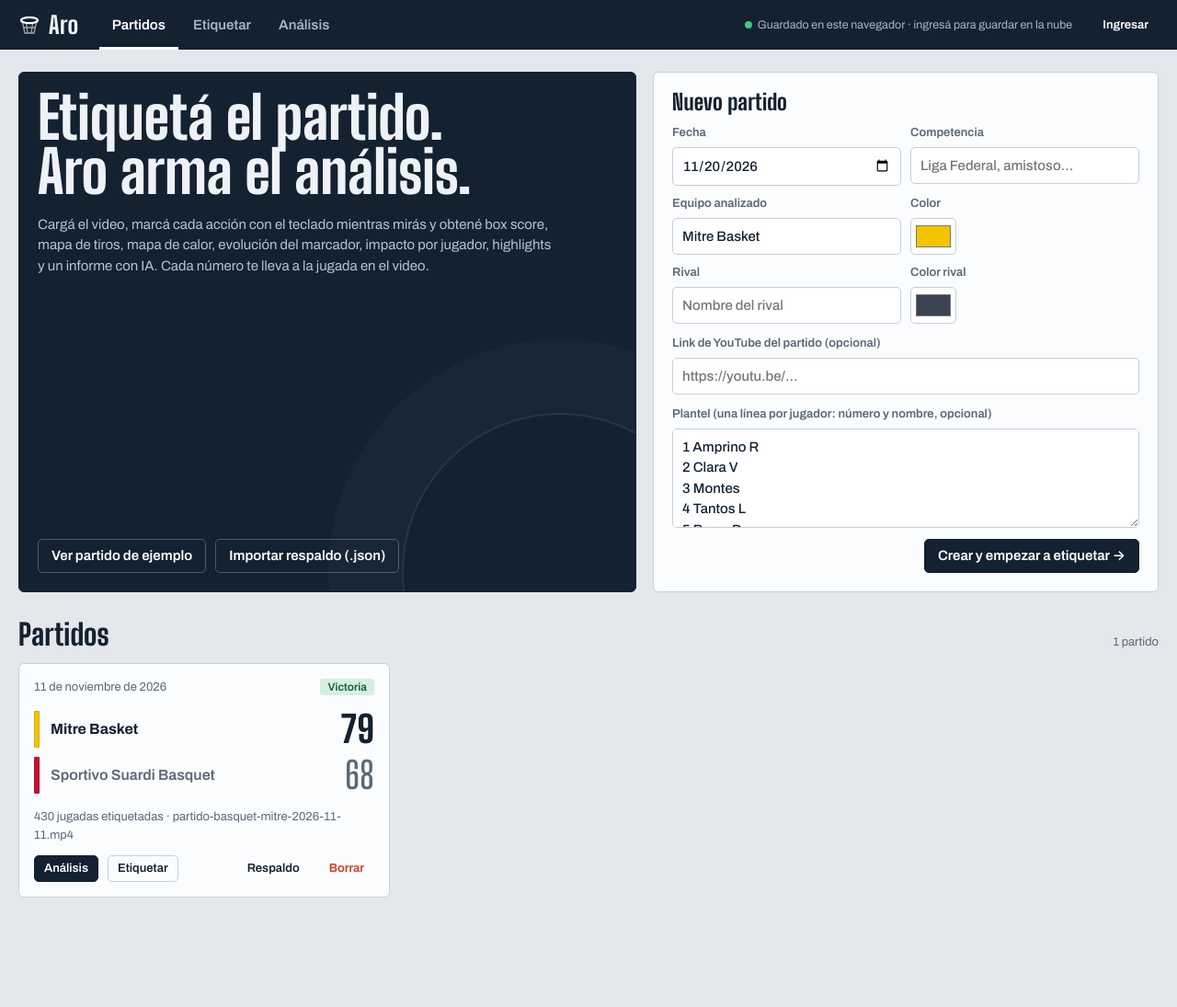
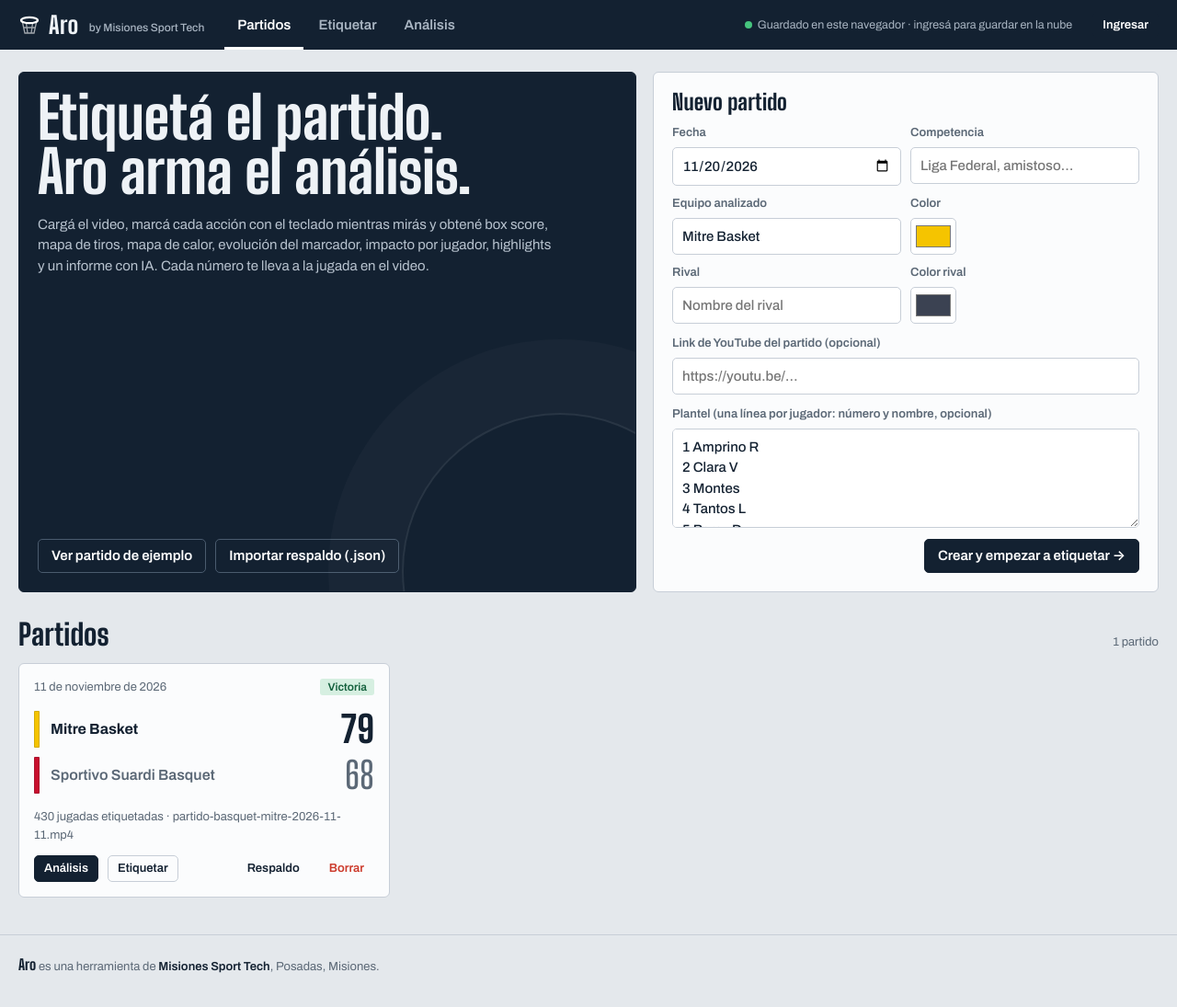
Before and after one commit to misionessporttech-collab/aro, a plain HTML site: page index.html in a window 1280 px wide. Shown: the whole page at 92% size. Before the commit the page ends 1066 px from the top, so only its background shows below. Drawn offline with nearby package versions, Linux system fonts and the light colour scheme.

Commit message:
Firma: Aro by Misiones Sport Tech en la barra y el pie
Co-Authored-By: Claude Opus 5.5 <noreply@anthropic.com>
Claude-Session: https://claude.ai/code/session_01DGsS4dpoyBKgDo2KFDMMbf

```diff
--- a/index.html
+++ b/index.html
@@ -31,6 +31,10 @@ a{color:var(--mark)}
 .brand{display:flex;align-items:center;gap:9px;font:800 26px/1 var(--disp);letter-spacing:.02em;cursor:pointer}
 .brand i.x{width:20px;height:20px;border-radius:50%;border:3px solid #fff;display:inline-block;position:relative}
 .brand i.x:after{content:"";position:absolute;left:3px;right:3px;top:100%;height:7px;margin-top:-1px;border:2px solid #fff;border-top:0;border-radius:0 0 4px 4px;opacity:.55}
+.brand .by{font:500 12px/1 var(--body);color:#a9b5c2;letter-spacing:0;align-self:flex-end;margin:0 0 4px 2px;white-space:nowrap}
+.foot{max-width:1320px;margin:-50px auto 0;padding:22px 20px 34px;border-top:1px solid var(--line2);font-size:13px;color:var(--muted)}
+.foot span{font:800 16px var(--disp);color:var(--ink)}
+.foot b{color:var(--ink);font-weight:600}
 .nav{display:flex;gap:2px;align-self:stretch}
 .nav button{background:none;border:0;color:#a9b5c2;padding:0 14px;cursor:pointer;font-weight:600;box-shadow:inset 0 -3px 0 transparent}
 .nav button:hover{color:#fff}
@@ -217,7 +221,7 @@ table.box tr.tot td:first-child{font-weight:700}
   .hero h1{font-size:50px}
 }
 @media (max-width:640px){
-  .save-state span{display:none}.top{gap:12px;padding:0 12px}.nav button{padding:0 8px}
+  .save-state span{display:none}.brand .by{display:none}.top{gap:12px;padding:0 12px}.nav button{padding:0 8px}
   .ghead .top-part{grid-template-columns:1fr 1fr;min-height:0}
   .ghead .board{grid-column:1/-1;grid-row:1;padding:16px}
   .ghead .team{padding:12px 14px}
@@ -235,7 +239,7 @@ table.box tr.tot td:first-child{font-weight:700}
 </head>
 <body>
 <header class="top">
-  <div class="brand" data-go="inicio"><svg width="24" height="24" viewBox="0 0 24 24" aria-hidden="true"><ellipse cx="12" cy="7" rx="9" ry="3.2" fill="none" stroke="#fff" stroke-width="2.2"/><path d="M4.5 9.5 7 21h10l2.5-11.5M8.5 10l1.5 11M15.5 10 14 21M6 15h12" fill="none" stroke="#fff" stroke-width="1.3" opacity=".6"/></svg>Aro</div>
+  <div class="brand" data-go="inicio"><svg width="24" height="24" viewBox="0 0 24 24" aria-hidden="true"><ellipse cx="12" cy="7" rx="9" ry="3.2" fill="none" stroke="#fff" stroke-width="2.2"/><path d="M4.5 9.5 7 21h10l2.5-11.5M8.5 10l1.5 11M15.5 10 14 21M6 15h12" fill="none" stroke="#fff" stroke-width="1.3" opacity=".6"/></svg>Aro<small class="by">by Misiones Sport Tech</small></div>
   <nav class="nav">
     <button data-go="inicio">Partidos</button>
     <button data-go="etiquetar">Etiquetar</button>
@@ -246,6 +250,7 @@ table.box tr.tot td:first-child{font-weight:700}
   <div class="row" id="authBox" style="gap:6px;flex-wrap:nowrap"></div>
 </header>
 <main id="app"></main>
+<footer class="foot"><span>Aro</span> es una herramienta de <b>Misiones Sport Tech</b>, Posadas, Misiones.</footer>
 <div class="toast-box" id="toasts"></div>
 <input type="file" id="videoInput" accept="video/*" class="hidden">
 <input type="file" id="jsonInput" accept=".json,application/json" class="hidden">
```
